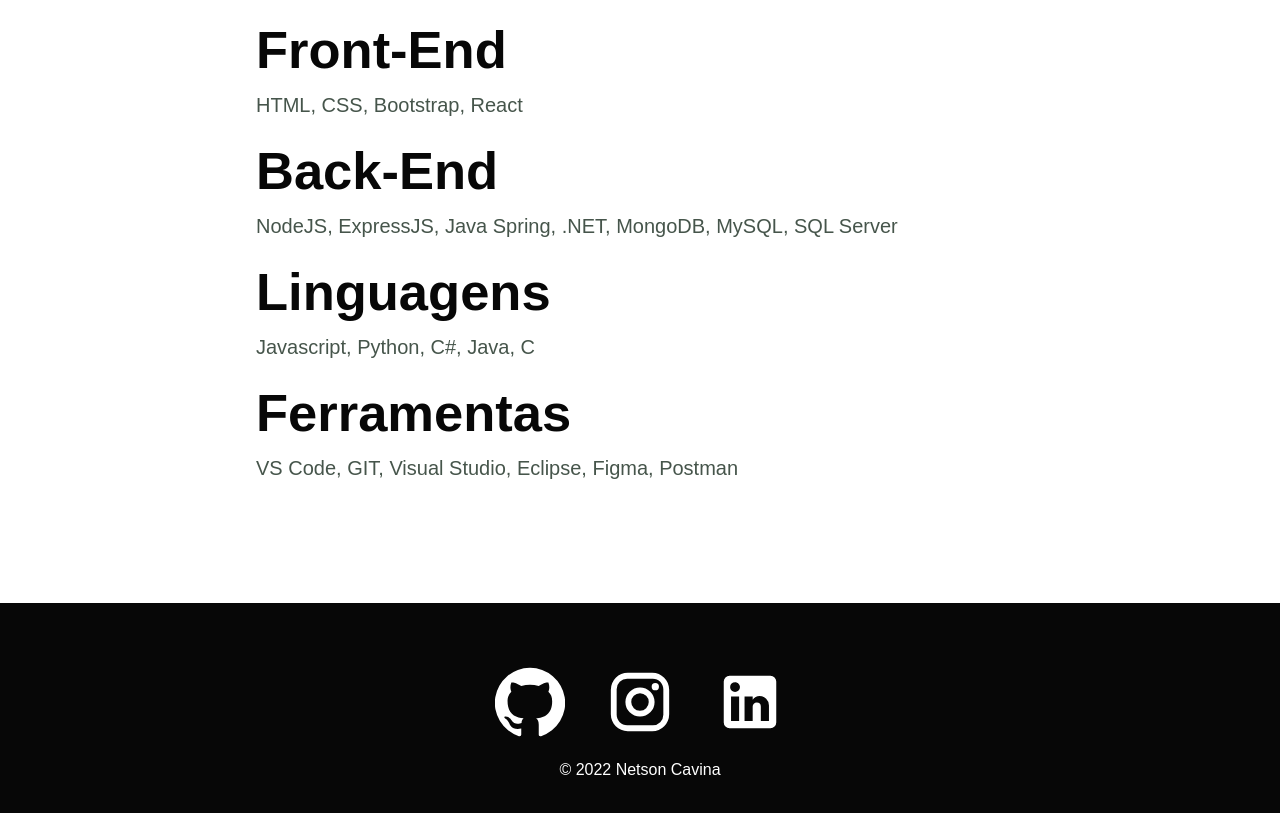
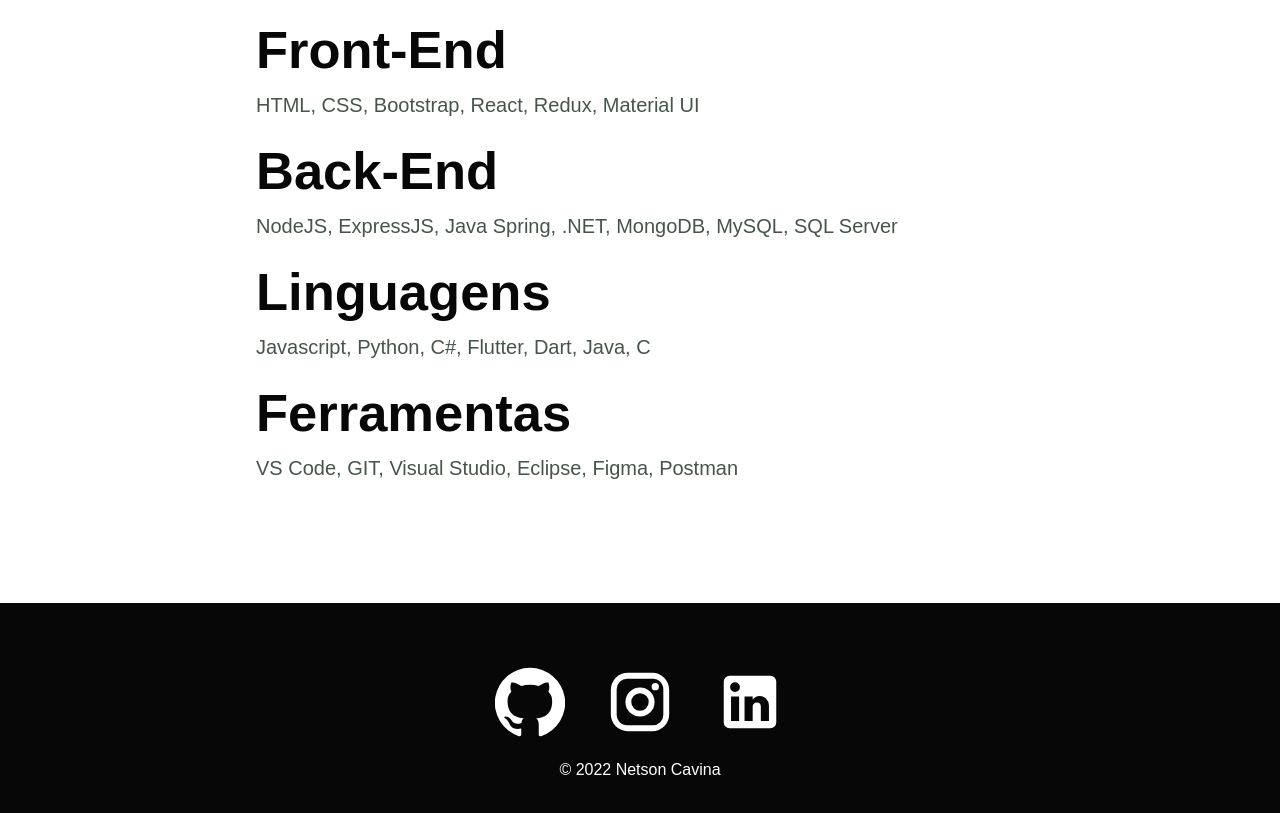
Before and after one commit to netsoncavina/portfolio, a React (Create React App) app: page / in a window 1280 px wide. Shown: the part 931-1744 px from the top of the page. Built offline with nearby package versions, Linux system fonts and the light colour scheme.

Commit message:
adicionadas novas competencias

```diff
--- a/src/pages/Home.js
+++ b/src/pages/Home.js
@@ -35,7 +35,7 @@ export default function Home() {
         <ol className="list">
           <li className="item">
             <h2>Front-End</h2>
-            <span>HTML, CSS, Bootstrap, React </span>
+            <span>HTML, CSS, Bootstrap, React, Redux, Material UI </span>
           </li>
           <li className="item">
             <h2>Back-End</h2>
@@ -45,7 +45,7 @@ export default function Home() {
           </li>
           <li className="item">
             <h2>Linguagens</h2>
-            <span>Javascript, Python, C#, Java, C </span>
+            <span>Javascript, Python, C#, Flutter, Dart, Java, C </span>
           </li>
           <li className="item">
             <h2>Ferramentas</h2>
```
